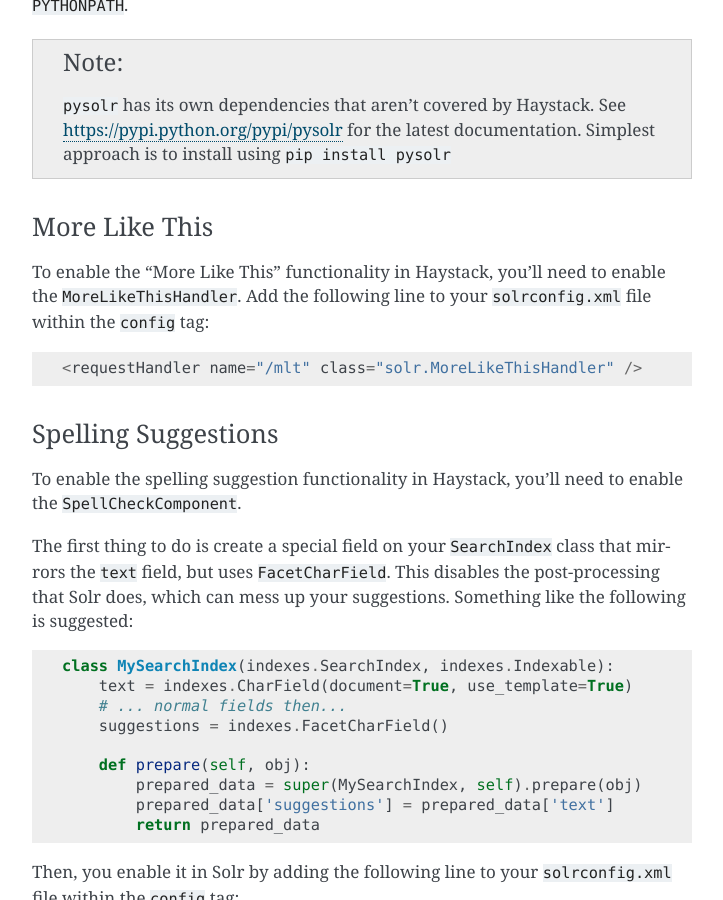
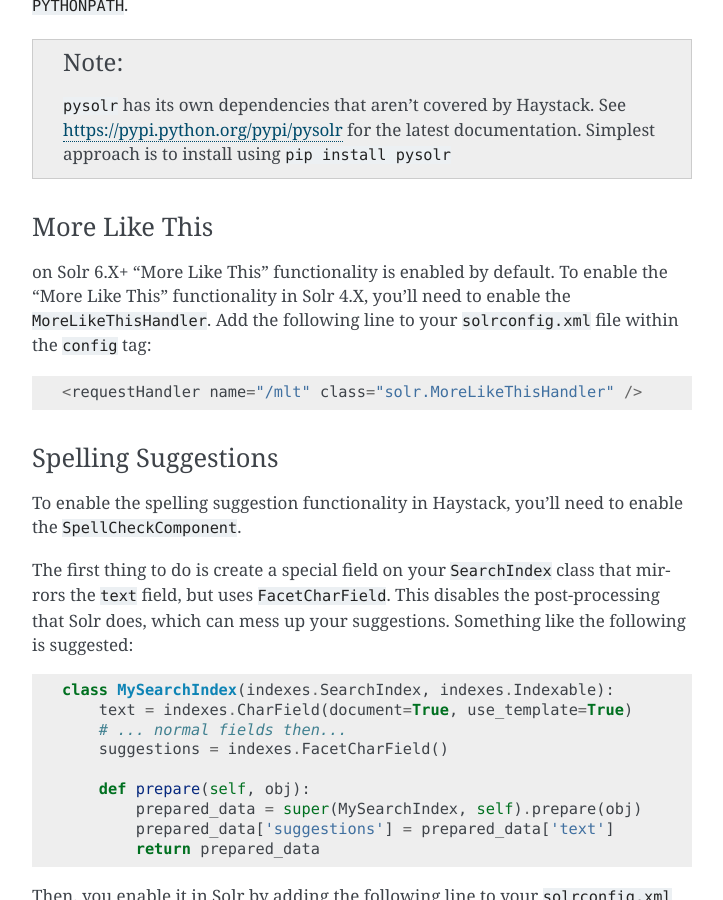
Before and after one commit to marlowe2332/reinforcement, a Sphinx documentation site: the page built from docs/installing_search_engines.rst, in a window 1280 px wide and 900 px high, scrolled down 1252 px. Shown: the whole window, without its empty margins (388-1111 px from the left). Built offline with Sphinx 7.4.7, drawn with Linux system fonts in a browser that asks for light colours.

Commit message:
Update installing_search_engines.rst
Updated docs about Solr 6.X+ "More like this"

```diff
--- a/docs/installing_search_engines.rst
+++ b/docs/installing_search_engines.rst
@@ -65,7 +65,7 @@ somewhere on your ``PYTHONPATH``.
 More Like This
 --------------
 
-To enable the "More Like This" functionality in Haystack, you'll need
+on Solr 6.X+ "More Like This" functionality is enabled by default. To enable the "More Like This" functionality in Solr 4.X, you'll need
 to enable the ``MoreLikeThisHandler``. Add the following line to your
 ``solrconfig.xml`` file within the ``config`` tag::
 
```
